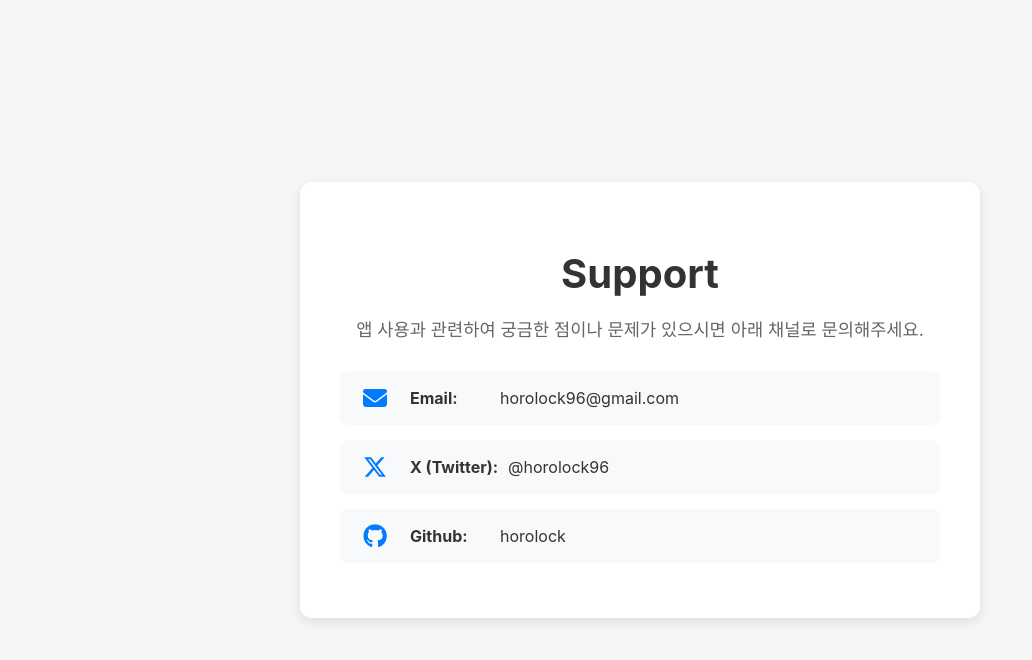
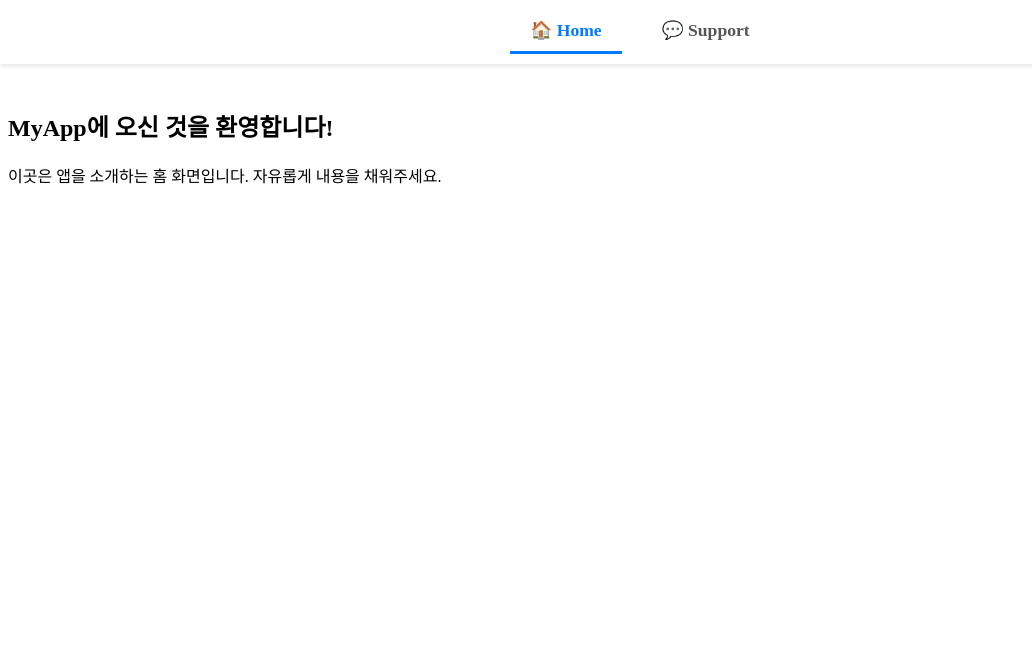
Before and after one commit to horolock/horolock.github.io, a plain HTML site: page index.html in a window 1280 px wide. Shown: the whole page, without its empty margins (0-1032 px from the left). Drawn offline with Linux system fonts and the light colour scheme.

Commit message:
Add Tabs

```diff
--- a/index.html
+++ b/index.html
@@ -3,34 +3,39 @@
 <head>
     <meta charset="UTF-8">
     <meta name="viewport" content="width=device-width, initial-scale=1.0">
-    <title>App Support</title>
+    <title>My App Page</title>
     <link rel="stylesheet" href="https://cdnjs.cloudflare.com/ajax/libs/font-awesome/6.5.2/css/all.min.css">
     <link rel="stylesheet" href="style.css">
 </head>
 <body>
 
-    <div class="support-container">
-        <h1>Support</h1>
-        <p>앱 사용과 관련하여 궁금한 점이나 문제가 있으시면 아래 채널로 문의해주세요.</p>
+    <header class="main-header">
+        <nav class="tabs">
+            <a href="#home" class="tab active">🏠 Home</a>
+            <a href="#support" class="tab">💬 Support</a>
+        </nav>
+    </header>
 
-        <ul class="support-list">
-            <li>
-                <a href="mailto:horolock96@gmail.com">
-                    <i class="fa-solid fa-envelope"></i> <strong>Email:</strong> horolock96@gmail.com
-                </a>
-            </li>
-            <li>
-                <a href="https://x.com/horolock96" target="_blank">
-                    <i class="fa-brands fa-x-twitter"></i> <strong>X (Twitter):</strong> @horolock96
-                </a>
-            </li>
-            <li>
-                <a href="https://github.com/horolock" target="_blank">
-                    <i class="fa-brands fa-github"></i> <strong>Github:</strong> horolock
-                </a>
-            </li>
-        </ul>
-    </div>
+    <main class="content-area">
+        <section id="home" class="content active">
+            <h1>MyApp에 오신 것을 환영합니다!</h1>
+            <p>이곳은 앱을 소개하는 홈 화면입니다. 자유롭게 내용을 채워주세요.</p>
+            </section>
+
+        <section id="support" class="content">
+            <div class="support-container">
+                <h1>Support</h1>
+                <p>앱 사용과 관련하여 궁금한 점이나 문제가 있으시면 아래 채널로 문의해주세요.</p>
+                <ul class="support-list">
+                    <li><a href="mailto:horolock96@gmail.com"><i class="fa-solid fa-envelope"></i><strong>Email:</strong> horolock96@gmail.com</a></li>
+                    <li><a href="https://x.com/horolock96" target="_blank"><i class="fa-brands fa-x-twitter"></i><strong>X (Twitter):</strong> @horolock96</a></li>
+                    <li><a href="https://github.com/horolock" target="_blank"><i class="fa-brands fa-github"></i><strong>Github:</strong> horolock</a></li>
+                </ul>
+            </div>
+        </section>
+    </main>
+
+    <script src="script.js"></script>
 
 </body>
 </html>
--- /dev/null
+++ b/script.js
@@ -0,0 +1,29 @@
+// script.js 파일
+
+document.addEventListener('DOMContentLoaded', () => {
+    const tabs = document.querySelectorAll('.tab');
+    const contents = document.querySelectorAll('.content');
+
+    tabs.forEach(tab => {
+        tab.addEventListener('click', (event) => {
+            // a 태그의 기본 동작(페이지 이동)을 막음
+            event.preventDefault();
+
+            // 모든 탭에서 'active' 클래스 제거
+            tabs.forEach(t => t.classList.remove('active'));
+            // 클릭된 탭에만 'active' 클래스 추가
+            tab.classList.add('active');
+
+            // 모든 콘텐츠를 숨김
+            contents.forEach(content => content.classList.remove('active'));
+
+            // 클릭된 탭과 연결된 콘텐츠를 보여줌
+            // (a 태그의 href 값과 section의 id 값을 연결)
+            const targetId = tab.getAttribute('href');
+            const targetContent = document.querySelector(targetId);
+            if (targetContent) {
+                targetContent.classList.add('active');
+            }
+        });
+    });
+});
--- a/style.css
+++ b/style.css
@@ -1,77 +1,54 @@
-/* 기본 스타일 초기화 및 배경 설정 */
-body {
-    font-family: -apple-system, BlinkMacSystemFont, "Segoe UI", Roboto, "Helvetica Neue", Arial, sans-serif;
+/* style.css 파일에 아래 내용을 추가하거나 수정하세요 */
+
+/* 헤더 및 탭 네비게이션 스타일 */
+.main-header {
+    width: 100%;
+    background-color: #fff;
+    box-shadow: 0 2px 4px rgba(0,0,0,0.1);
+    padding: 10px 0;
+    position: fixed; /* 화면 상단에 고정 */
+    top: 0;
+    left: 0;
+    z-index: 1000;
+}
+
+.tabs {
     display: flex;
     justify-content: center;
-    align-items: center;
-    min-height: 100vh;
-    margin: 0;
-    background-color: #f4f7f6;
-    color: #333;
+    gap: 20px;
 }
 
-/* 전체 컨테이너 스타일 */
-.support-container {
-    background-color: white;
-    padding: 40px;
-    border-radius: 12px;
-    box-shadow: 0 4px 12px rgba(0, 0, 0, 0.1);
-    max-width: 600px;
-    width: 90%;
-    text-align: center;
+.tab {
+    padding: 10px 20px;
+    font-size: 1.1rem;
+    font-weight: 600;
+    color: #555;
+    text-decoration: none;
+    border-bottom: 3px solid transparent;
+    transition: all 0.3s ease;
 }
 
-.support-container h1 {
-    font-size: 2.5rem;
-    margin-bottom: 10px;
+.tab:hover {
+    color: #007bff;
 }
 
-.support-container p {
-    font-size: 1.1rem;
-    color: #666;
-    margin-bottom: 30px;
+/* 활성화된 탭 스타일 */
+.tab.active {
+    color: #007bff;
+    border-bottom: 3px solid #007bff;
 }
 
-/* Support 목록 스타일 */
-.support-list {
-    list-style: none;
-    padding: 0;
-    margin: 0;
-    text-align: left;
+/* 콘텐츠 영역 스타일 */
+.content-area {
+    padding-top: 80px; /* 고정된 헤더 높이만큼 공간 확보 */
 }
 
-.support-list li {
-    margin-bottom: 15px;
+/* 기본적으로 모든 콘텐츠는 숨김 */
+.content {
+    display: none;
 }
 
-.support-list a {
-    display: flex;
-    align-items: center;
-    padding: 15px;
-    background-color: #f8f9fa;
-    border-radius: 8px;
-    text-decoration: none;
-    color: #333;
-    font-size: 1rem;
-    transition: background-color 0.3s, transform 0.2s;
+/* 활성화된 콘텐츠만 보여줌 */
+.content.active {
+    display: block;
 }
-
-.support-list a:hover {
-    background-color: #e9ecef;
-    transform: translateY(-2px);
-}
-
-/* 아이콘 스타일 */
-.support-list .fa-solid,
-.support-list .fa-brands {
-    font-size: 1.5rem; /* 아이콘 크기 */
-    width: 40px; /* 아이콘 공간 확보 */
-    text-align: center;
-    margin-right: 15px;
-    color: #007bff; /* 아이콘 색상 */
-}
-
-.support-list strong {
-    margin-right: 10px;
-    min-width: 80px; /* 라벨 너비 고정으로 정렬 효과 */
-}
```
